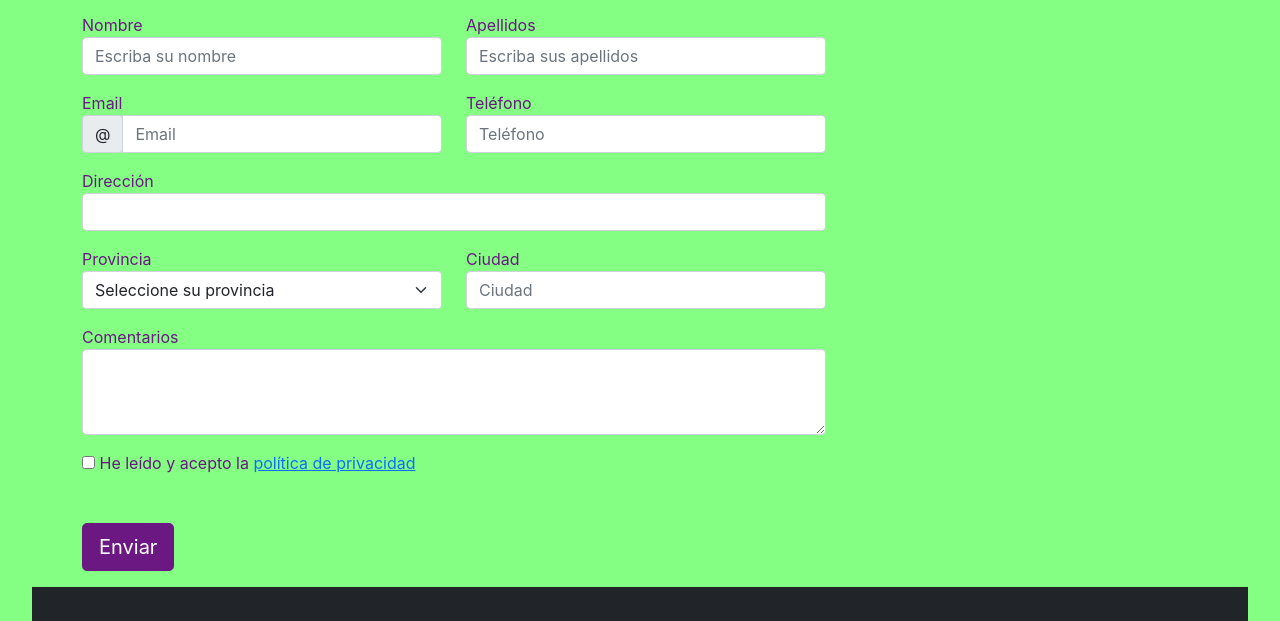
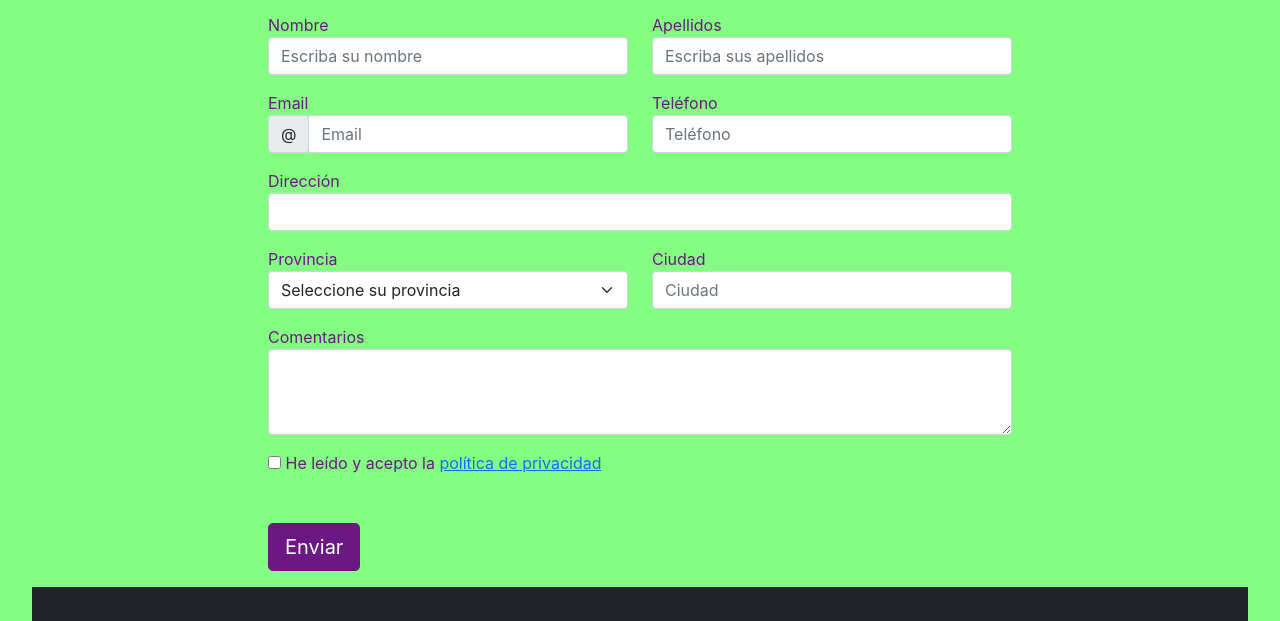
Before and after one commit to abeitia/festival, a website built with Parcel: page src/contacto.html in a window 1280 px wide. Shown: the part 179-800 px from the top of the page. Built offline with nearby package versions, Linux system fonts and the light colour scheme.

Commit message:
centrado

```diff
--- a/src/contacto.html
+++ b/src/contacto.html
@@ -55,7 +55,7 @@
 
         <main>
               <section>
-                <div class="container">
+                <div class="container  d-flex justify-content-center">
                     <div class="col-md-8 order-md-1">
                         <h4 class="mb-3">Su dirección</h4>
                         <form class="needs-validation" name="contact" action="#" method="post" novalidate netlify data-netlify-recaptcha="true">
```
